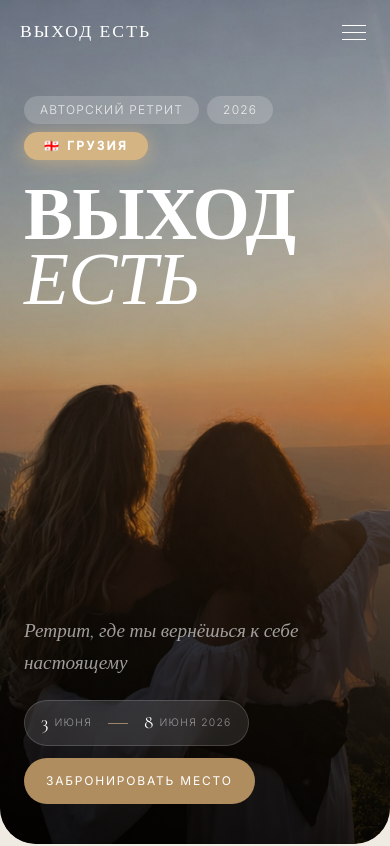
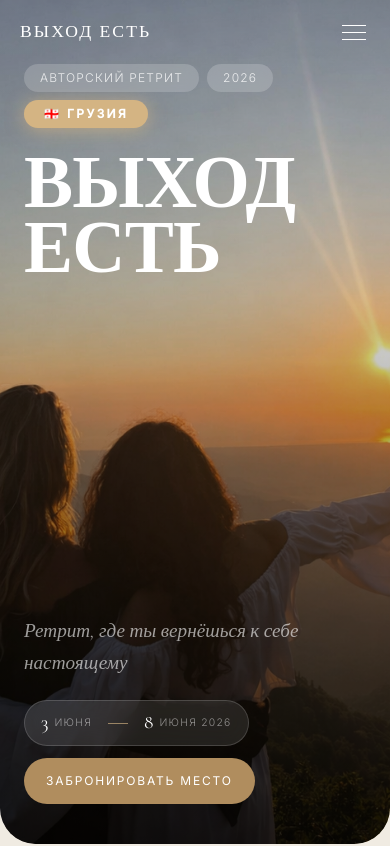
Before and after one commit to mixa-lll/RetritGergia, a React (Vite) app: page / in a window 390 px wide. Shown: the top 846 px of the page. Built offline with nearby package versions, Linux system fonts and the light colour scheme.

Commit message:
tune hero mobile layout and pricing copy

```diff
--- a/src/app/App.tsx
+++ b/src/app/App.tsx
@@ -106,7 +106,7 @@ const days = [
 
 const included = [
   { icon: "🚐", text: "Трансфер по программе" },
-  { icon: "🏠", text: "Проживание на вилле (двухместное)" },
+  { icon: "🏠", text: "Проживание на вилле" },
   { icon: "🍳", text: "Питание (завтраки)" },
   { icon: "🔔", text: "Гонг-медитации" },
   { icon: "🧠", text: "Групповые сессии регресса" },
@@ -260,12 +260,12 @@ export default function App() {
 
       {/* ── HERO ── */}
       <section id="hero" className="relative overflow-hidden" style={{ height: "100svh", minHeight: 640, borderRadius: "0 0 36px 36px" }}>
-        <img src={heroImage} alt="Ретрит в Грузии" className="absolute inset-0 w-full h-full object-cover object-[36%_center] md:object-center" />
+        <img src={heroImage} alt="Ретрит в Грузии" className="absolute inset-0 w-full h-full object-cover object-[45%_center] md:object-center" />
         {/* Strong gradient — heavier at bottom */}
         <div className="absolute inset-0" style={{ background: "linear-gradient(to bottom, rgba(0,0,0,0.08) 0%, rgba(0,0,0,0.15) 35%, rgba(0,0,0,0.75) 100%)", borderRadius: "0 0 36px 36px" }} />
 
         {/* Title — anchored to top */}
-        <div className="absolute inset-x-0 top-0 z-10 flex flex-col px-6 pt-24 md:px-10 md:pt-28 md:items-center md:text-center">
+        <div className="absolute inset-x-0 top-0 z-10 flex flex-col px-6 pt-16 md:px-10 md:pt-20 md:items-center md:text-center">
           <div className="mb-4 flex flex-wrap items-center gap-2">
             <span
               className="inline-flex items-center px-4 py-1.5 text-xs tracking-widest uppercase"
@@ -319,7 +319,7 @@ export default function App() {
             }}
           >
             ВЫХОД<br />
-            <span style={{ fontStyle: "italic", fontWeight: 300 }}>ЕСТЬ</span>
+            ЕСТЬ
           </h1>
         </div>
 
```
